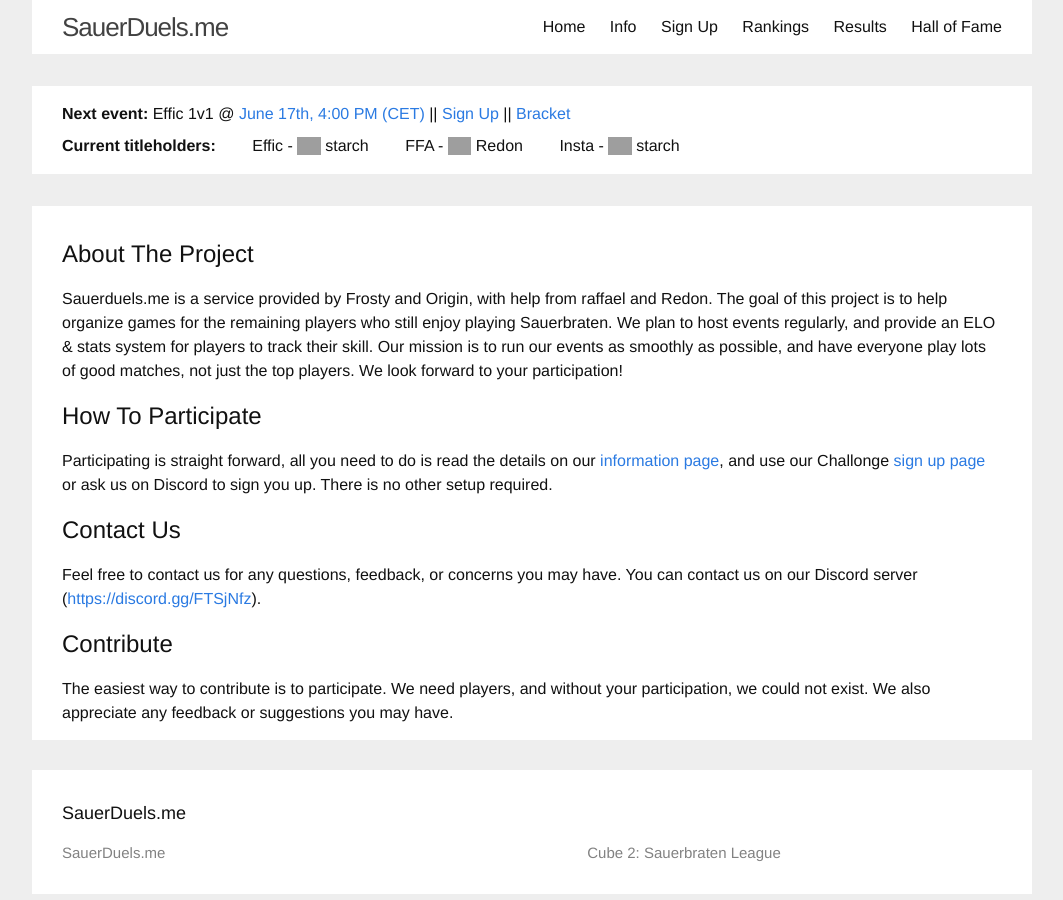
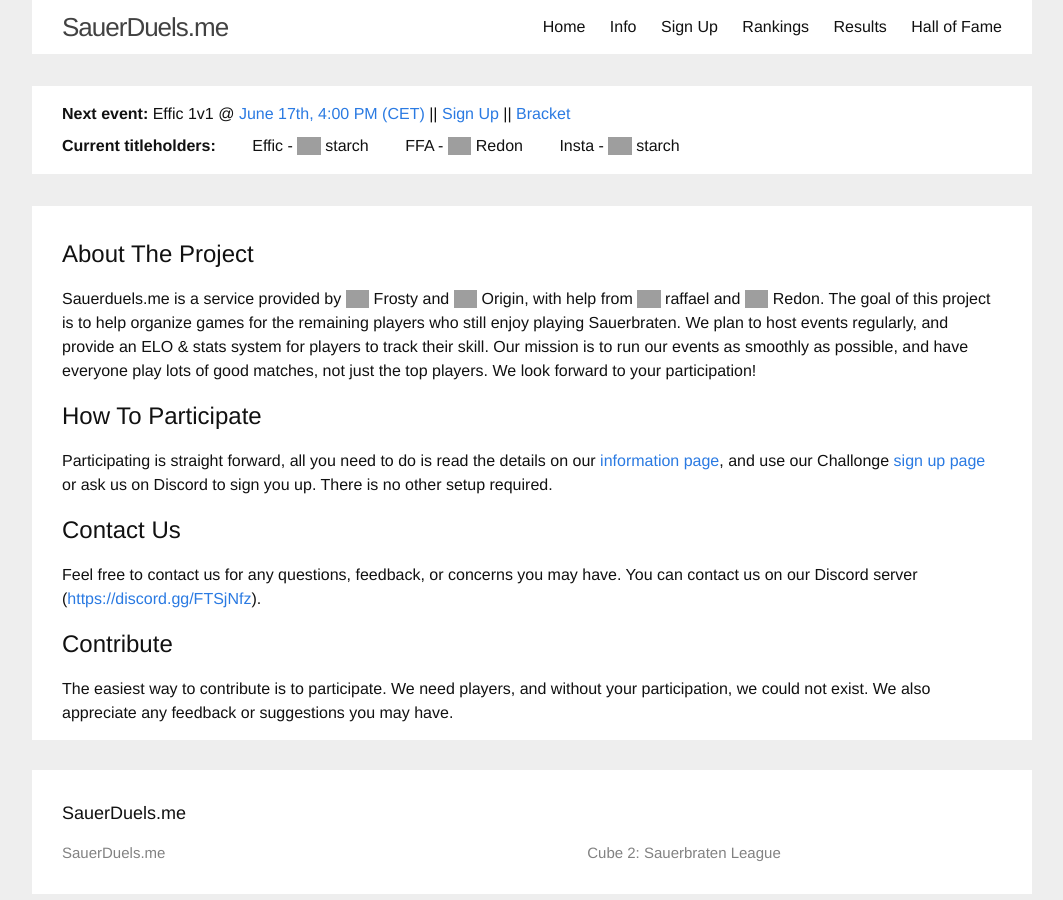
Before and after one commit to sauerduels/website, a Jekyll site: the page built from index.md, in a window 1280 px wide. Shown: the whole page, without its empty margins (108-1171 px from the left). Built offline with Jekyll 4.4.1, drawn with Linux system fonts in a browser that asks for light colours; grey boxes are pictures that could not be loaded.

Commit message:
Add country flags to home page

```diff
--- a/_layouts/home.html
+++ b/_layouts/home.html
@@ -4,6 +4,6 @@
 
 <div class="home">
 
-  {{ content }}
+  {{ content | add_flags }}
 
 </div>
```
